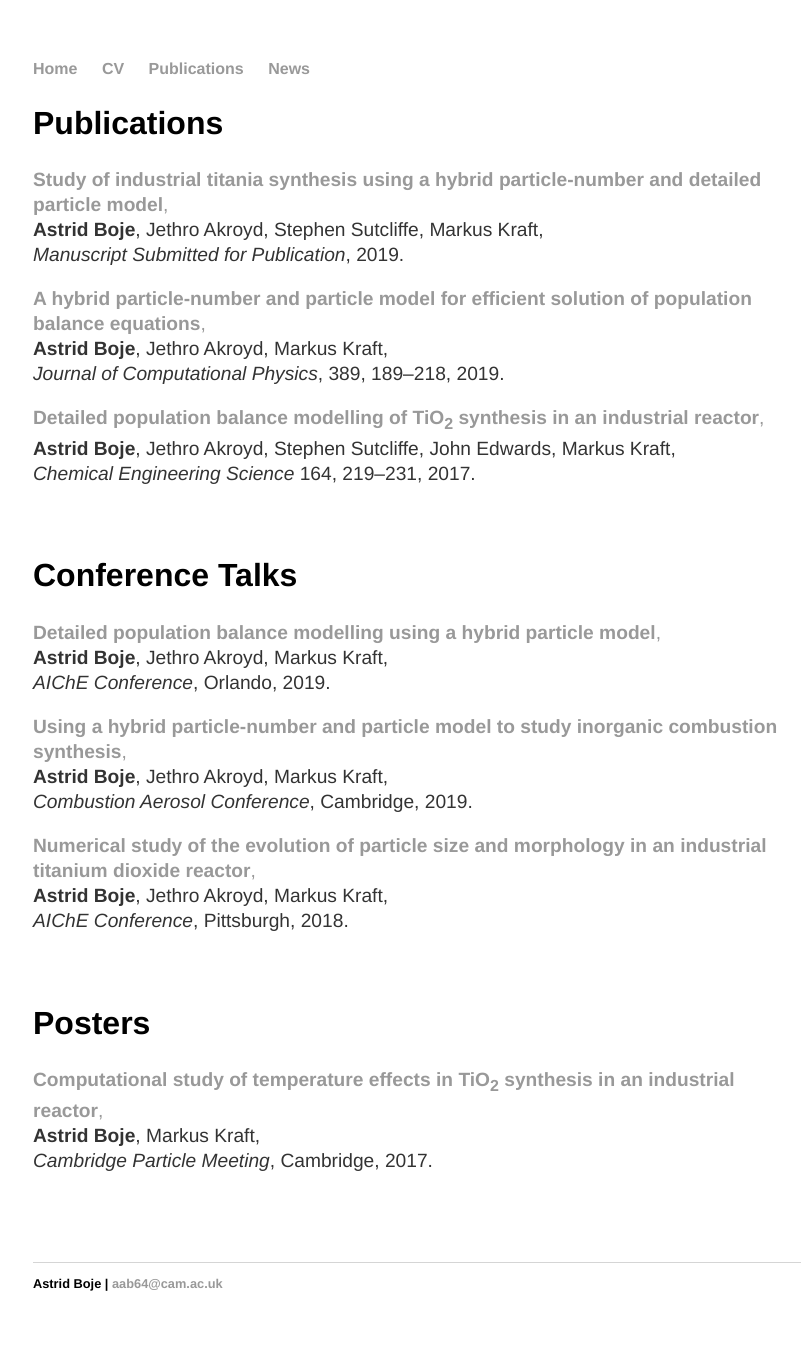
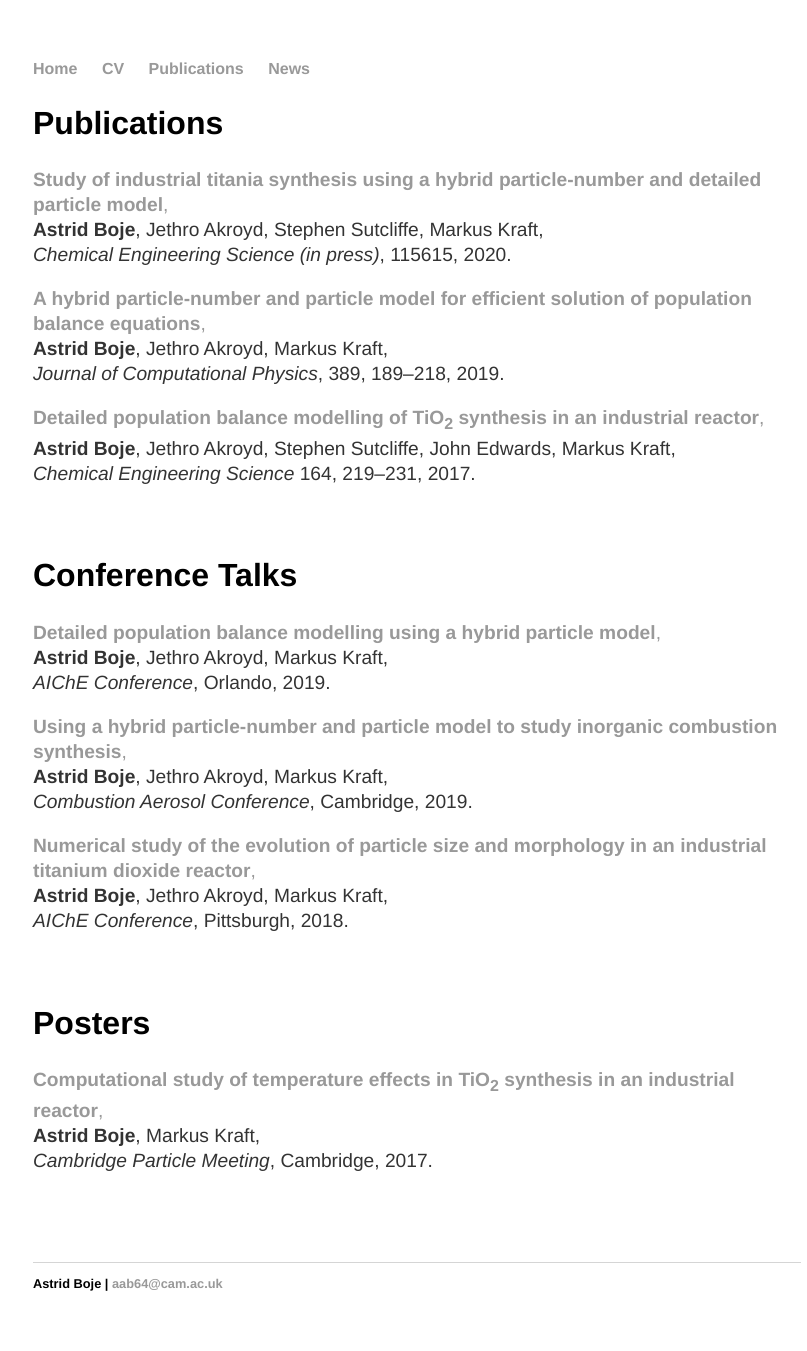
Before and after one commit to aab64/aab64.github.io, a Jekyll site: the page built from publications/index.html, in a window 1280 px wide. Shown: the whole page, without its empty margins (223-1030 px from the left). Built offline with Jekyll 4.4.1, drawn with Linux system fonts in a browser that asks for light colours.

Commit message:
Updated publications

```diff
--- a/publications/index.html
+++ b/publications/index.html
@@ -8,14 +8,14 @@ title: Astrid Boje | Publications
 
 <div class="post-content">
 	<p>
-		<a href="https://como.ceb.cam.ac.uk/preprints/242/">
+		<a href="https://www.sciencedirect.com/science/article/pii/S0009250920301470">
 			<strong>Study of industrial titania synthesis using a hybrid particle-number and detailed particle model</strong>,
 		</a>
 		<br/>
 		<strong>Astrid Boje</strong>, Jethro Akroyd, Stephen Sutcliffe, Markus Kraft,
 		<br/>
-		<em>Manuscript Submitted for Publication</em>,
-		2019.
+		<em>Chemical Engineering Science (in press)</em>,
+		115615, 2020.
 	</p>
 	<p>
 		<a href="https://doi.org/10.1016/j.jcp.2019.03.033">
```
